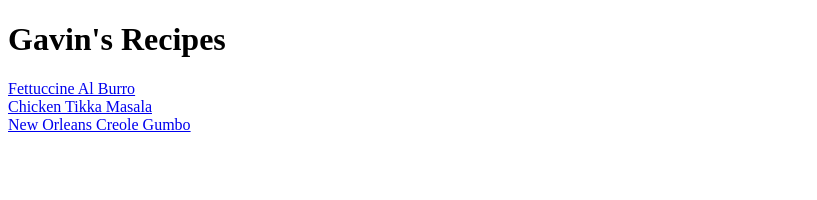
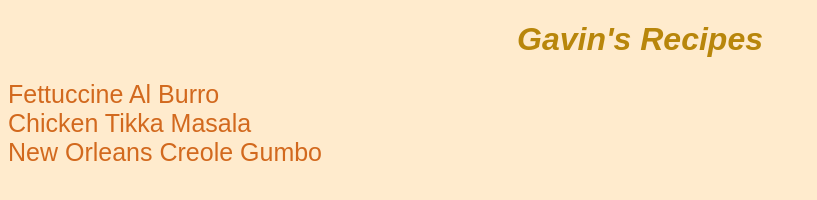
Before and after one commit to g2vn/odin-recipes, a plain HTML site: page index.html in a window 1280 px wide. Shown: the whole page, without its empty margins (0-817 px from the left). Drawn offline with Linux system fonts and the light colour scheme.

Commit message:
Add CSS (incomplete)

```diff
--- a/index.html
+++ b/index.html
@@ -4,14 +4,15 @@
     <meta charset="UTF-8">
     <meta name="viewport" content="width=device-width, initial-scale=1.0">
     <title>Home - Gavin's Recipes</title>
+    <link rel="stylesheet" href="./styles.css">
 </head>
 <body>
-    <h1>Gavin's Recipes</h1>
-    <a href="./recipes/fettuccine.html">Fettuccine Al Burro</a>
+    <h1 id="title">Gavin's Recipes</h1>
+    <a class="link" href="./recipes/fettuccine.html">Fettuccine Al Burro</a>
     <br>
-    <a href="./recipes/tikkamasala.html">Chicken Tikka Masala</a>
+    <a class="link" href="./recipes/tikkamasala.html">Chicken Tikka Masala</a>
     <br>
-    <a href="./recipes/nolacreolegumbo.html">New Orleans Creole Gumbo</a>
+    <a class="link" href="./recipes/nolacreolegumbo.html">New Orleans Creole Gumbo</a>
 
 </body>
 </html>
--- /dev/null
+++ b/styles.css
@@ -0,0 +1,28 @@
+html{
+    background-color: blanchedalmond;
+}
+
+#title{
+    font-family: Arial, Helvetica, sans-serif;
+    font-style: italic;
+    text-align: center;
+    color: darkgoldenrod;
+}
+
+.link {
+    font-family: Arial, Helvetica, sans-serif;
+    font-size: 25px;
+    text-decoration: none;
+    color: chocolate;
+}
+
+h2{
+    font-family: Arial, Helvetica, sans-serif;
+    text-align: center;
+    font-style: italic;
+}
+
+p {
+    font-family: Arial, Helvetica, sans-serif;
+    text-align: center;
+}
```
Also changed, not shown: recipes/fettuccine.html (+4 -3 lines), recipes/nolacreolegumbo.html (+1 -0 lines), recipes/tikkamasala.html (+1 -0 lines).
